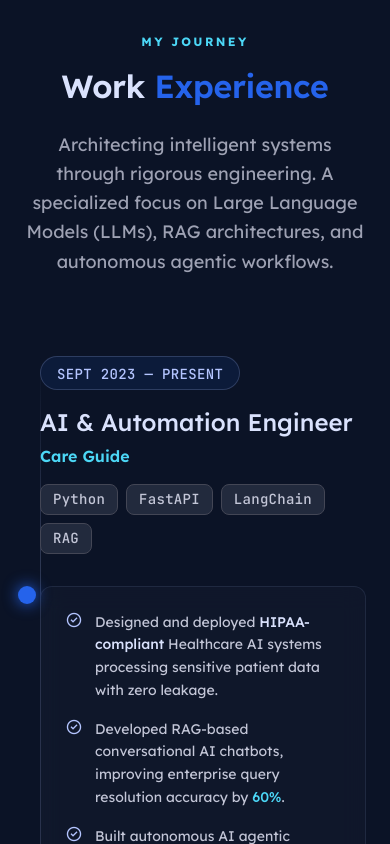
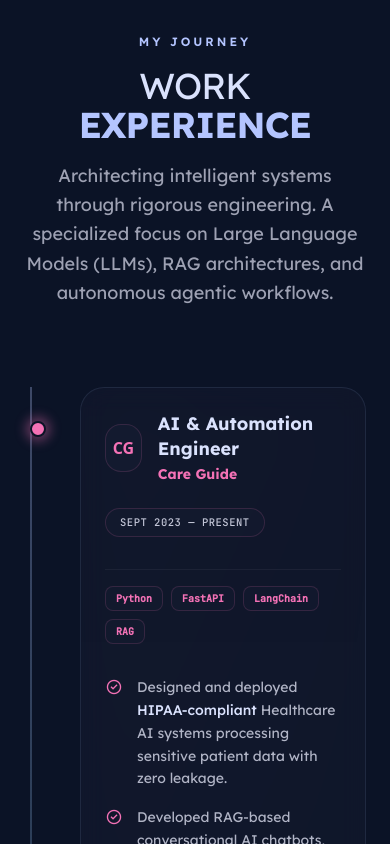
Before and after one commit to Muzadded/My_Portfolio, a Next.js app: page / in a window 390 px wide. Shown: the part 5460-6304 px from the top of the page. Built offline with nearby package versions, Linux system fonts and the light colour scheme.

Commit message:
refactor: modernize Experience component with Framer Motion animations, updated color themes, and responsive design, while adding VS Code settings and a new project asset.

```diff
--- a/components/Experience.tsx
+++ b/components/Experience.tsx
@@ -1,30 +1,24 @@
 'use client'
 
-import React, { useEffect } from 'react'
+import React from 'react'
+import { motion } from 'framer-motion'
+
+interface ExperienceItem {
+  period: string
+  role: string
+  company: string
+  tech: string[]
+  bullets: React.ReactNode[]
+  color: string
+  glow: string
+  borderDefault: string
+  borderHover: string
+  dotGlow: string
+  icon: string
+}
 
 export default function Experience() {
-  useEffect(() => {
-    const observer = new IntersectionObserver(
-      (entries) => {
-        entries.forEach((entry) => {
-          if (entry.isIntersecting) {
-            entry.target.classList.add('opacity-100', 'translate-y-0')
-            entry.target.classList.remove('opacity-0', 'translate-y-10')
-          }
-        })
-      },
-      { threshold: 0.1 }
-    )
-
-    document.querySelectorAll('.reveal-card-work').forEach((card) => {
-      card.classList.add('opacity-0', 'translate-y-10', 'transition-all', 'duration-700')
-      observer.observe(card)
-    })
-
-    return () => observer.disconnect()
-  }, [])
-
-  const experienceItems = [
+  const experienceItems: ExperienceItem[] = [
     {
       period: 'SEPT 2023 — PRESENT',
       role: 'AI & Automation Engineer',
@@ -32,13 +26,15 @@ export default function Experience() {
       tech: ['Python', 'FastAPI', 'LangChain', 'RAG'],
       bullets: [
         <span>Designed and deployed <span className="text-on-surface font-medium">HIPAA-compliant</span> Healthcare AI systems processing sensitive patient data with zero leakage.</span>,
-        <span>Developed RAG-based conversational AI chatbots, improving enterprise query resolution accuracy by <span className="text-secondary font-medium">60%</span>.</span>,
+        <span>Developed RAG-based conversational AI chatbots, improving enterprise query resolution accuracy by <span className="text-[#f472b6] font-medium">60%</span>.</span>,
         <span>Built autonomous AI agentic workflows for clinical documentation automation, reducing repetitive overhead by 50%.</span>,
       ],
-      dotColorClass: 'after:bg-primary',
+      color: 'text-[#f472b6]', // Pink Theme
+      glow: 'from-[#f472b6]/5 to-transparent',
+      borderDefault: 'border-[#f472b6]/15',
+      borderHover: 'hover:border-[#f472b6]/40',
+      dotGlow: 'bg-[#f472b6] shadow-[0_0_12px_4px_rgba(244,114,182,0.4)]',
       icon: 'check_circle',
-      iconColorClass: 'text-primary',
-      alignLeft: true,
     },
     {
       period: 'JAN 2023 — SEPT 2023',
@@ -50,10 +46,12 @@ export default function Experience() {
         <span>Built multilingual conversational AI chatbots using <span className="text-on-surface font-medium">IBM Watsonx Assistant</span> for global client outreach.</span>,
         <span>Designed voice-first AI assistants integrating n8n, Retail AI, and CRM systems for real-time lead qualification.</span>,
       ],
-      dotColorClass: 'after:bg-secondary',
+      color: 'text-[#60a5fa]', // Blue Theme
+      glow: 'from-[#60a5fa]/5 to-transparent',
+      borderDefault: 'border-[#60a5fa]/15',
+      borderHover: 'hover:border-[#60a5fa]/40',
+      dotGlow: 'bg-[#60a5fa] shadow-[0_0_12px_4px_rgba(96,165,250,0.4)]',
       icon: 'bolt',
-      iconColorClass: 'text-secondary',
-      alignLeft: false,
     },
     {
       period: 'OCT 2022 — OCT 2023',
@@ -65,134 +63,117 @@ export default function Experience() {
         <span>Mentored 150+ students in Python-based machine learning fundamentals and complex problem-solving strategies.</span>,
         <span>Guided undergraduate research teams in debugging large-scale neural network architectures and dataset curation.</span>,
       ],
-      dotColorClass: 'after:bg-tertiary',
+      color: 'text-[#a78bfa]', // Violet Theme
+      glow: 'from-[#a78bfa]/5 to-transparent',
+      borderDefault: 'border-[#a78bfa]/15',
+      borderHover: 'hover:border-[#a78bfa]/40',
+      dotGlow: 'bg-[#a78bfa] shadow-[0_0_12px_4px_rgba(167,139,250,0.4)]',
       icon: 'school',
-      iconColorClass: 'text-tertiary',
-      alignLeft: true,
     },
   ]
 
   return (
     <section className="py-section-gap bg-surface-dim relative border-t border-white/5 overflow-hidden" id="work">
+      {/* Background ambient glow */}
+      <div className="absolute top-1/3 left-0 w-[600px] h-[600px] bg-secondary/3 blur-[160px] rounded-full pointer-events-none" />
+
       <div className="container mx-auto px-6 md:px-12 relative z-10">
         {/* Header Section */}
         <div className="mb-16 text-center md:text-left max-w-4xl">
-          <span className="font-label-caps text-label-caps text-secondary tracking-[0.2em] mb-4 block font-bold">
+          <span className="font-label-caps text-label-sm text-primary uppercase tracking-[0.25em] mb-4 block">
             MY JOURNEY
           </span>
-          <h2 className="font-headline-lg text-headline-lg mb-6 text-on-surface">
-            Work <span className="text-primary-container">Experience</span>
+          <h2 className="font-display-xl text-[36px] md:text-[50px] leading-[1.1] text-on-surface uppercase tracking-tight">
+            Work <span className="text-primary font-bold">Experience</span>
           </h2>
-          <p className="max-w-2xl font-body-lg text-body-lg text-on-surface-variant opacity-80 leading-relaxed">
+          <p className="max-w-2xl font-body-lg text-body-lg text-on-surface-variant opacity-80 leading-relaxed mt-4">
             Architecting intelligent systems through rigorous engineering. A specialized focus on Large Language Models (LLMs), RAG architectures, and autonomous agentic workflows.
           </p>
         </div>
 
-        {/* Timeline Container */}
-        <div className="relative mt-20 ml-4 md:ml-0">
-          {/* Vertical Center Line */}
-          <div className="timeline-line md:left-1/2 md:-translate-x-1/2"></div>
+        {/* Timeline Container - Left-Aligned layout for clean readability */}
+        <div className="relative mt-20 pl-8 md:pl-12">
+          {/* Vertical Timeline Line */}
+          <div className="absolute left-[6px] md:left-[8px] top-0 bottom-0 w-[2px] bg-gradient-to-b from-primary/30 via-secondary/15 to-transparent" />
 
           {experienceItems.map((item, index) => (
-            <div
+            <motion.div
               key={index}
-              className={`relative mb-16 md:flex md:justify-between md:items-start group ${
-                !item.alignLeft ? 'md:flex-row-reverse' : ''
-              }`}
+              initial={{ opacity: 0, x: -30 }}
+              whileInView={{ opacity: 1, x: 0 }}
+              viewport={{ once: true, margin: '-100px' }}
+              transition={{ duration: 0.5, delay: index * 0.15 }}
+              className="relative mb-16 pl-6 md:pl-8 group"
             >
-              {/* Text Info Column */}
-              <div className={`md:w-[45%] mb-8 md:mb-0 ${item.alignLeft ? 'md:text-right' : 'md:text-left'}`}>
-                <div className="inline-block px-4 py-1 rounded-full bg-primary-container/10 border border-primary/20 mb-4">
-                  <span className="font-label-code text-label-code text-primary uppercase tracking-wide">
-                    {item.period}
-                  </span>
+              {/* Glowing Timeline Node Dot (hover transitions glow and scale) */}
+              <div className={`absolute left-[-26.5px] md:left-[-35.5px] top-[34px] w-4 h-4 rounded-full border-2 border-[#0b1326] transition-all duration-500 group-hover:scale-125 z-10 ${item.dotGlow}`} />
+
+              {/* Split-Column Experience Card (highly polished visual card style) */}
+              <div className={`glass-card p-6 md:p-8 rounded-3xl relative overflow-hidden group border ${item.borderDefault} ${item.borderHover} bg-gradient-to-br ${item.glow} transition-all duration-300 hover:-translate-y-1.5 hover:shadow-2xl`}>
+
+                {/* Subtle backing background glow */}
+                <div className={`absolute -inset-4 bg-gradient-to-br ${item.glow} opacity-30 group-hover:opacity-100 transition-opacity duration-500 blur-2xl pointer-events-none`} />
+
+                <div className="relative z-10 flex flex-col md:flex-row gap-8 items-stretch h-full">
+
+                  {/* Left Column: Role Sidebar */}
+                  <div className="w-full md:w-[35%] flex flex-col justify-between shrink-0 md:border-r border-white/5 md:pr-8 text-left">
+                    <div>
+                      <div className="flex items-center gap-4 mb-4">
+                        {/* Brand Initial Badge */}
+                        <div className={`w-12 h-12 rounded-2xl flex items-center justify-center font-extrabold text-base select-none bg-[#171f33]/60 border ${item.borderDefault} ${item.color}`}>
+                          {item.company.split(' ').map(w => w[0]).join('').substring(0, 2).toUpperCase()}
                         </div>
-                <h3 className="font-headline-md text-headline-md text-on-surface mb-1">
+                        <div>
+                          <h3 className="font-headline-lg text-[18px] md:text-[21px] text-on-surface font-extrabold leading-snug">
                             {item.role}
                           </h3>
-                <p className="font-body-lg text-secondary mb-4 font-semibold">{item.company}</p>
-                <div className={`flex flex-wrap gap-2 ${item.alignLeft ? 'md:justify-end' : 'md:justify-start'}`}>
-                  {item.tech.map((techItem) => (
+                          <p className={`font-body-md text-sm ${item.color} font-bold mt-0.5`}>
+                            {item.company}
+                          </p>
+                        </div>
+                      </div>
+
+                      {/* Date Range tag */}
+                      <div className={`inline-flex px-3.5 py-1.5 rounded-full bg-[#171f33]/40 border ${item.borderDefault} text-on-surface-variant font-label-code text-[10.5px] uppercase tracking-wider mt-2`}>
+                        {item.period}
+                      </div>
+                    </div>
+
+                    {/* Tech Stack tags */}
+                    <div className="flex flex-wrap gap-2 mt-8 pt-4 border-t border-white/5">
+                      {item.tech.map((t) => (
                         <span
-                      key={techItem}
-                      className="font-label-code text-label-code px-3 py-1 bg-surface-container-high border border-outline-variant rounded-lg text-on-surface-variant"
+                          key={t}
+                          className={`font-label-code text-[10px] px-2.5 py-1 bg-[#171f33]/40 border ${item.borderDefault} rounded-lg ${item.color} font-bold`}
                         >
-                      {techItem}
+                          {t}
                         </span>
                       ))}
                     </div>
                   </div>
 
-              {/* Central Timeline Dot */}
-              <div className="absolute left-[-13px] md:left-1/2 md:-translate-x-1/2 timeline-dot" />
-
-              {/* Bullet Details Column (rendered inside glass-card) */}
-              <div className="md:w-[45%] glass-card p-6 rounded-xl border border-white/5 reveal-card-work">
+                  {/* Right Column: Achievements Feed */}
+                  <div className="w-full md:w-[65%] flex flex-col justify-center text-left">
                     <ul className="space-y-4">
                       {item.bullets.map((bullet, bulletIdx) => (
-                    <li key={bulletIdx} className="flex gap-3">
-                      <span className={`material-symbols-outlined ${item.iconColorClass} shrink-0`} style={{ fontSize: '18px' }}>
+                        <li key={bulletIdx} className="flex gap-3.5 group/bullet">
+                          <span className={`material-symbols-outlined ${item.color} shrink-0 mt-0.5 group-hover/bullet:scale-115 transition-transform`} style={{ fontSize: '18px' }}>
                             {item.icon}
                           </span>
-                      <p className="font-body-md text-sm text-on-surface-variant leading-relaxed">
+                          <p className="font-body-md text-sm text-on-surface-variant/90 leading-relaxed group-hover/bullet:text-on-surface transition-colors">
                             {bullet}
                           </p>
                         </li>
                       ))}
                     </ul>
                   </div>
-            </div>
-          ))}
+
                 </div>
 
-        {/* Project Snapshot Bento */}
-        <div className="mt-24">
-          <div className="grid grid-cols-1 md:grid-cols-3 gap-8">
-            <div className="md:col-span-2 glass-card p-10 rounded-xl flex flex-col justify-between min-h-[320px] border border-white/5 reveal-card-work">
-              <div>
-                <span className="font-label-caps text-label-caps text-primary mb-2 block tracking-widest font-bold">
-                  LATEST MILESTONE
-                </span>
-                <h3 className="font-headline-lg text-headline-lg mb-4 text-on-surface">
-                  RAG Optimization
-                </h3>
-                <p className="font-body-lg text-on-surface-variant max-w-lg opacity-85 leading-relaxed">
-                  Achieved a 98% accuracy rate in information retrieval for medical datasets using custom-tuned embedding models and hybrid semantic search.
-                </p>
               </div>
-              <div className="flex items-center gap-8 mt-8">
-                <div>
-                  <div className="font-display-xl text-headline-lg text-secondary metric-glow">98%</div>
-                  <div className="font-label-caps text-[10px] text-on-surface-variant tracking-wider uppercase font-bold">
-                    ACCURACY
-                  </div>
-                </div>
-                <div>
-                  <div className="font-display-xl text-headline-lg text-tertiary">0.4s</div>
-                  <div className="font-label-caps text-[10px] text-on-surface-variant tracking-wider uppercase font-bold">
-                    LATENCY
-                  </div>
-                </div>
-              </div>
-            </div>
-
-            <div className="glass-card overflow-hidden rounded-xl h-[320px] relative group border border-white/5 reveal-card-work">
-              <img
-                src="https://lh3.googleusercontent.com/aida-public/AB6AXuACo6yNVhJYRJLXxgfFZ7nga_lFnvwe8v8EcvNhfGg2u6a0IG6AGNk7cpG1fjrCrCi78HbCi7Y3bir-c4WSxB8FomB370cYRWzAJ5dt2jC_5Qf9GLtllDJkhyKG3zLheMhMA774N0rBU-O0dwBPzN8sdhtexu-nRMh2ABVsQq0VXMdZT_gMl8vk99N0OOy2ST9v_JAV5quRlPGgoTNoxg3U72qccZlH59KLF5UtNXvb4RnRy9GFFhUvFlpolF_LCvKFl8nNJ6hR2Pf4"
-                alt="System Architecture diagram representation"
-                className="absolute inset-0 w-full h-full object-cover grayscale transition-all duration-700 group-hover:scale-110 group-hover:grayscale-0"
-              />
-              <div className="absolute inset-0 bg-gradient-to-t from-surface-dim to-transparent opacity-85"></div>
-              <div className="absolute bottom-6 left-6 z-10">
-                <h4 className="font-headline-md text-headline-md text-white font-bold">
-                  System Architecture
-                </h4>
-                <p className="font-label-caps text-label-caps text-primary mt-1 tracking-widest uppercase">
-                  CORE EXPERTISE
-                </p>
-              </div>
-            </div>
-          </div>
+            </motion.div>
+          ))}
         </div>
       </div>
     </section>
```
Lines whose indentation alone changed are shown as unchanged.
